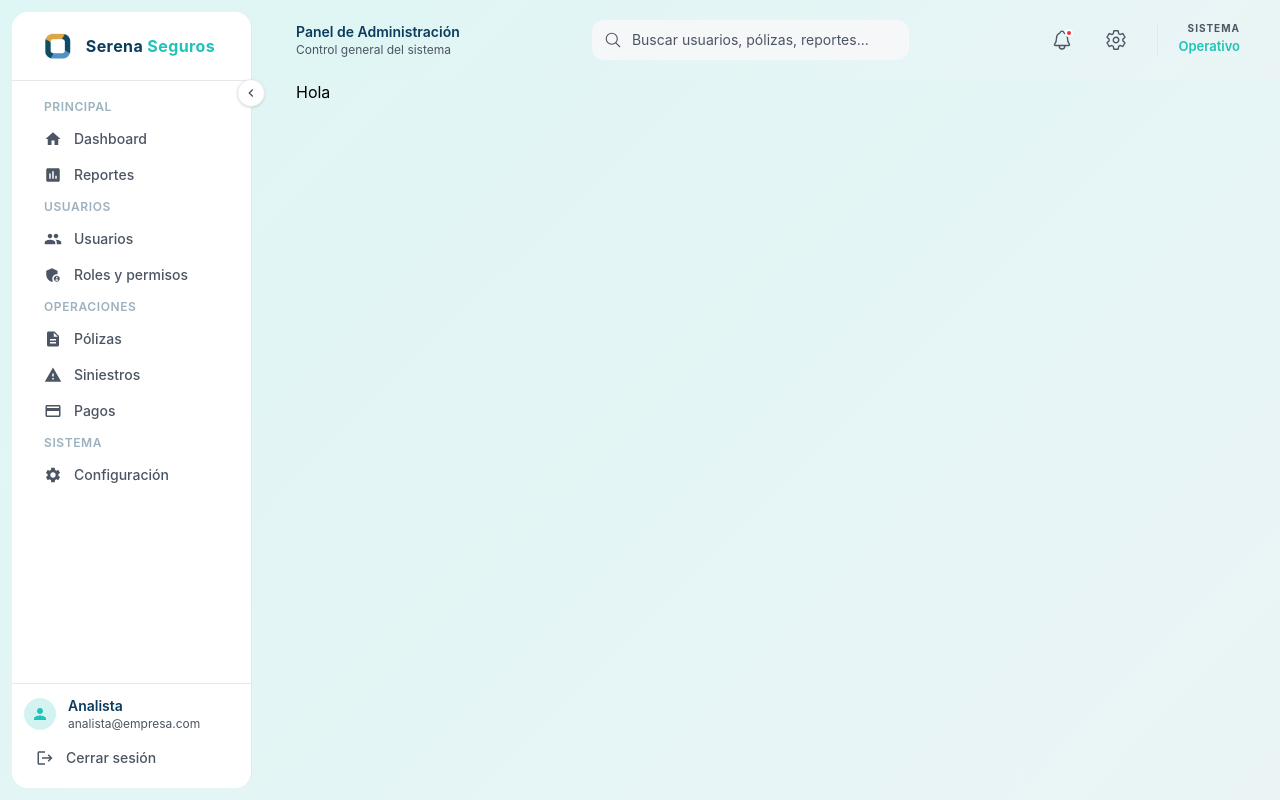
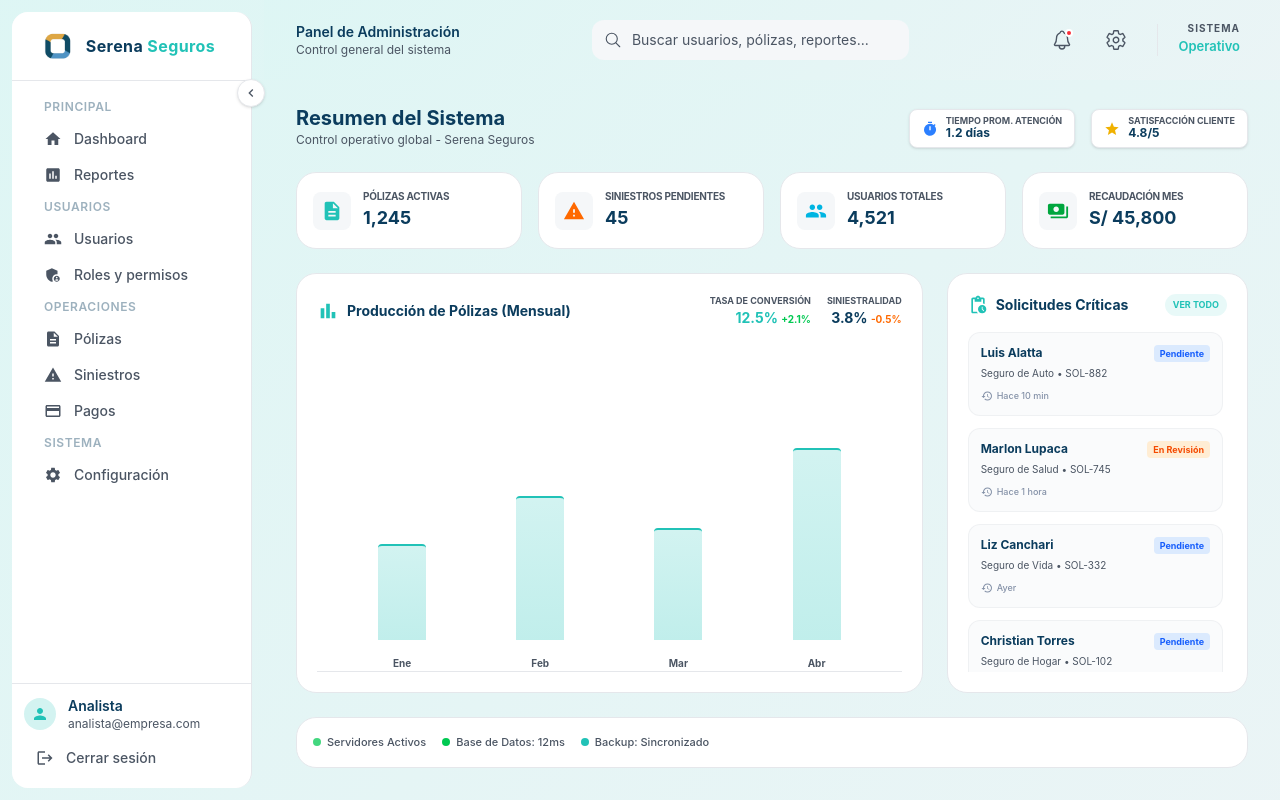
Before and after one commit to MarlonLupaca/Serena-Seguros, a Next.js app in the folder Frontend_Aseguradora/: page /admin in a window 1280 px wide. Built offline with nearby package versions, Linux system fonts and the light colour scheme.

Commit message:
dashboard admin finalizado con KPIs revisa

```diff
--- a/Frontend_Aseguradora/src/app/(dashboard)/admin/page.jsx
+++ b/Frontend_Aseguradora/src/app/(dashboard)/admin/page.jsx
@@ -1,3 +1,157 @@
-export default function Home() {
-  return <div>Hola</div>;
+import {
+  MdBarChart,
+  MdDescription,
+  MdHistory,
+  MdPayments,
+  MdPendingActions,
+  MdPeople,
+  MdStar,
+  MdTimer,
+  MdWarning
+} from 'react-icons/md';
+
+export default function AdminDashboard() {
+  const stats = [
+    { label: 'Pólizas Activas', value: '1,245', icon: MdDescription, color: 'text-primary' },
+    { label: 'Siniestros Pendientes', value: '45', icon: MdWarning, color: 'text-orange-500' },
+    { label: 'Usuarios Totales', value: '4,521', icon: MdPeople, color: 'text-accent' },
+    { label: 'Recaudación Mes', value: 'S/ 45,800', icon: MdPayments, color: 'text-green-600' },
+  ];
+
+  const extraKPIs = [
+    { label: 'Tiempo Prom. Atención', value: '1.2 días', icon: MdTimer, color: 'text-blue-500' },
+    { label: 'Satisfacción Cliente', value: '4.8/5', icon: MdStar, color: 'text-yellow-500' },
+  ];
+
+  const pendingRequests = [
+    { id: 'SOL-882', user: 'Luis Alatta', type: 'Seguro de Auto', date: 'Hace 10 min', status: 'Pendiente' },
+    { id: 'SOL-745', user: 'Marlon Lupaca', type: 'Seguro de Salud', date: 'Hace 1 hora', status: 'En Revisión' },
+    { id: 'SOL-332', user: 'Liz Canchari', type: 'Seguro de Vida', date: 'Ayer', status: 'Pendiente' },
+    { id: 'SOL-102', user: 'Christian Torres', type: 'Seguro de Hogar', date: 'Ayer', status: 'Pendiente' },
+    { id: 'SOL-554', user: 'Andrea Rojas', type: 'Seguro de Viaje', date: 'Hace 2 días', status: 'En Revisión' },
+    { id: 'SOL-219', user: 'Miriam Ruiz', type: 'Seguro para Mascotas', date: 'Hace 3 días', status: 'Pendiente' },
+    { id: 'SOL-991', user: 'Milagros Paz', type: 'Seguro Empresarial', date: 'Hace 4 días', status: 'Pendiente' },
+    { id: 'SOL-404', user: 'Ricardo Diaz', type: 'Seguro de Auto', date: 'Hace 5 días', status: 'En Revisión' },
+  ];
+
+  const barData = [
+    { month: 'Ene', value: 40, height: 'h-24' },
+    { month: 'Feb', value: 65, height: 'h-36' },
+    { month: 'Mar', value: 50, height: 'h-28' },
+    { month: 'Abr', value: 85, height: 'h-48' },
+  ];
+
+  return (
+    <div className="py-6 fade-up">
+      {/* HEADER */}
+      <header className="mb-6 flex justify-between items-end">
+        <div>
+          <h1 className="text-xl font-bold text-text">Resumen del Sistema</h1>
+          <p className="text-xs text-text-soft">Control operativo global - Serena Seguros</p>
+        </div>
+        <div className="flex gap-4">
+          {extraKPIs.map((kpi, i) => (
+            <div key={i} className="flex items-center gap-2 bg-white px-3 py-1.5 rounded-lg border border-border shadow-sm">
+              <kpi.icon size={16} className={kpi.color} />
+              <div className="leading-none">
+                <p className="text-[9px] font-bold text-text-soft uppercase">{kpi.label}</p>
+                <p className="text-xs font-bold text-text">{kpi.value}</p>
+              </div>
+            </div>
+          ))}
+        </div>
+      </header>
+
+      {/* TARJETAS PRINCIPALES */}
+      <div className="grid grid-cols-1 md:grid-cols-2 lg:grid-cols-4 gap-4 mb-6">
+        {stats.map((stat, index) => (
+          <div key={index} className="card p-4 flex items-center gap-3 bg-white">
+            <div className={`p-2 rounded-lg bg-bg-soft ${stat.color}`}>
+              <stat.icon size={22} />
+            </div>
+            <div>
+              <p className="text-[10px] font-bold text-text-soft uppercase tracking-tight">{stat.label}</p>
+              <p className="text-lg font-bold text-text">{stat.value}</p>
+            </div>
+          </div>
+        ))}
+      </div>
+
+      <div className="grid grid-cols-1 lg:grid-cols-3 gap-6">
+
+        {/* GRÁFICO DE PRODUCCIÓN */}
+        <div className="lg:col-span-2 card p-5 bg-white flex flex-col justify-between">
+          <div className="flex items-center justify-between mb-8">
+            <div className="flex items-center gap-2">
+              <MdBarChart size={22} className="text-primary" />
+              <h2 className="text-sm font-bold text-text">Producción de Pólizas (Mensual)</h2>
+            </div>
+            <div className="flex gap-4">
+              <div className="text-right">
+                <p className="text-[9px] text-text-soft font-bold uppercase">Tasa de Conversión</p>
+                <p className="text-sm font-bold text-primary">12.5% <span className="text-[10px] text-green-500">+2.1%</span></p>
+              </div>
+              <div className="text-right">
+                <p className="text-[9px] text-text-soft font-bold uppercase">Siniestralidad</p>
+                <p className="text-sm font-bold text-text">3.8% <span className="text-[10px] text-orange-500">-0.5%</span></p>
+              </div>
+            </div>
+          </div>
+
+          <div className="h-64 w-full flex items-end justify-around px-4 border-b border-border relative">
+            {barData.map((data, i) => (
+              <div key={i} className="flex flex-col items-center gap-2 w-full group">
+                <span className="text-[10px] font-bold text-primary opacity-0 group-hover:opacity-100 transition-opacity">
+                  {data.value}k
+                </span>
+                <div className={`${data.height} w-12 bg-primary/20 border-t-2 border-primary rounded-t-sm group-hover:bg-primary/40 transition-all cursor-pointer relative`}>
+                  <div className="absolute inset-0 bg-gradient-to-t from-primary/10 to-transparent"></div>
+                </div>
+                <span className="text-[10px] font-bold text-text-soft mt-2">{data.month}</span>
+              </div>
+            ))}
+          </div>
+        </div>
+
+        {/* SOLICITUDES CRÍTICAS CON SCROLL */}
+        <div className="card p-5 bg-white flex flex-col h-[420px]">
+          <div className="flex items-center justify-between mb-4">
+            <div className="flex items-center gap-2">
+              <MdPendingActions size={20} className="text-primary" />
+              <h2 className="text-sm font-bold text-text">Solicitudes Críticas</h2>
+            </div>
+            <span className="text-[9px] bg-primary/10 text-primary px-2 py-1 rounded-full font-bold cursor-pointer hover:bg-primary hover:text-white transition-colors">VER TODO</span>
+          </div>
+
+          <div className="flex-1 overflow-y-auto pr-1 space-y-3 custom-scrollbar">
+            {pendingRequests.map((req) => (
+              <div key={req.id} className="p-3 rounded-xl bg-bg-soft/50 border border-border/50 hover:border-primary/30 transition-all">
+                <div className="flex justify-between items-start mb-1">
+                  <span className="text-xs font-bold text-text">{req.user}</span>
+                  <span className={`text-[9px] font-bold px-1.5 py-0.5 rounded ${req.status === 'En Revisión' ? 'bg-orange-100 text-orange-600' : 'bg-blue-100 text-blue-600'}`}>
+                    {req.status}
+                  </span>
+                </div>
+                <p className="text-[10px] text-text-soft mb-2">{req.type} • {req.id}</p>
+                <div className="flex items-center gap-1 text-[9px] text-text-mute font-medium">
+                  <MdHistory size={12} />
+                  {req.date}
+                </div>
+              </div>
+            ))}
+          </div>
+        </div>
+
+        {/* ESTADO DE SERVICIOS */}
+        <div className="lg:col-span-3 card p-4 bg-white">
+          <div className="flex items-center gap-4 text-[11px] font-medium text-text-soft">
+            <span className="flex items-center gap-1.5"><span className="h-2 w-2 rounded-full bg-green-500 animate-pulse"></span> Servidores Activos</span>
+            <span className="flex items-center gap-1.5"><span className="h-2 w-2 rounded-full bg-green-500"></span> Base de Datos: 12ms</span>
+            <span className="flex items-center gap-1.5"><span className="h-2 w-2 rounded-full bg-primary"></span> Backup: Sincronizado</span>
+          </div>
+        </div>
+
+      </div>
+    </div>
+  );
 }
```
